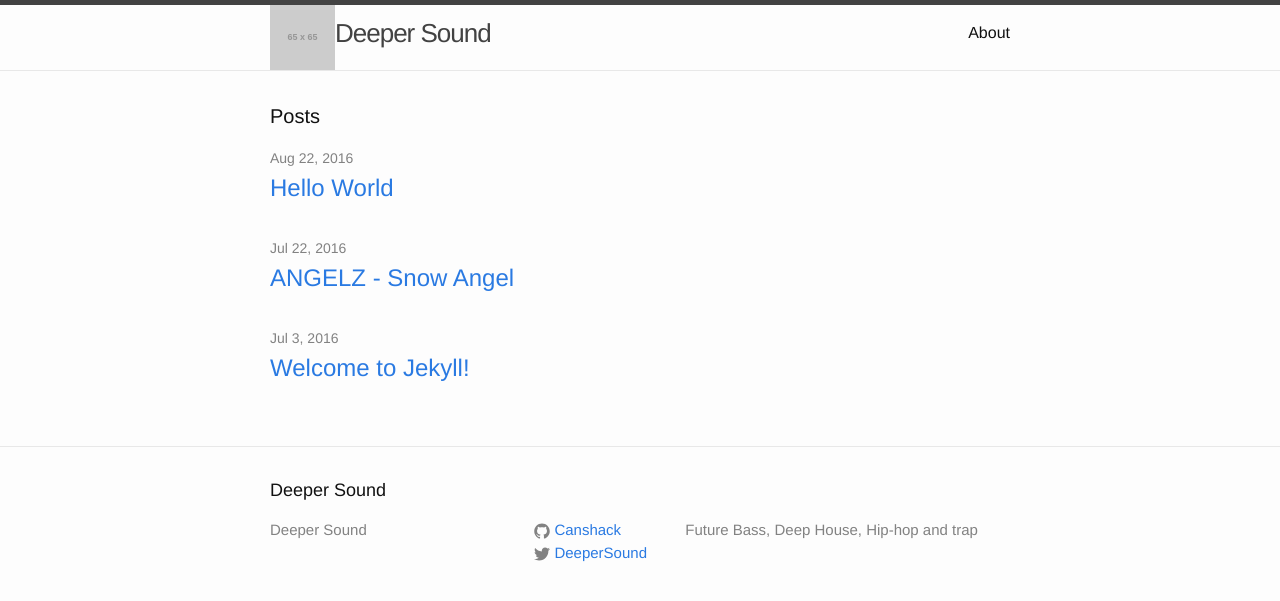
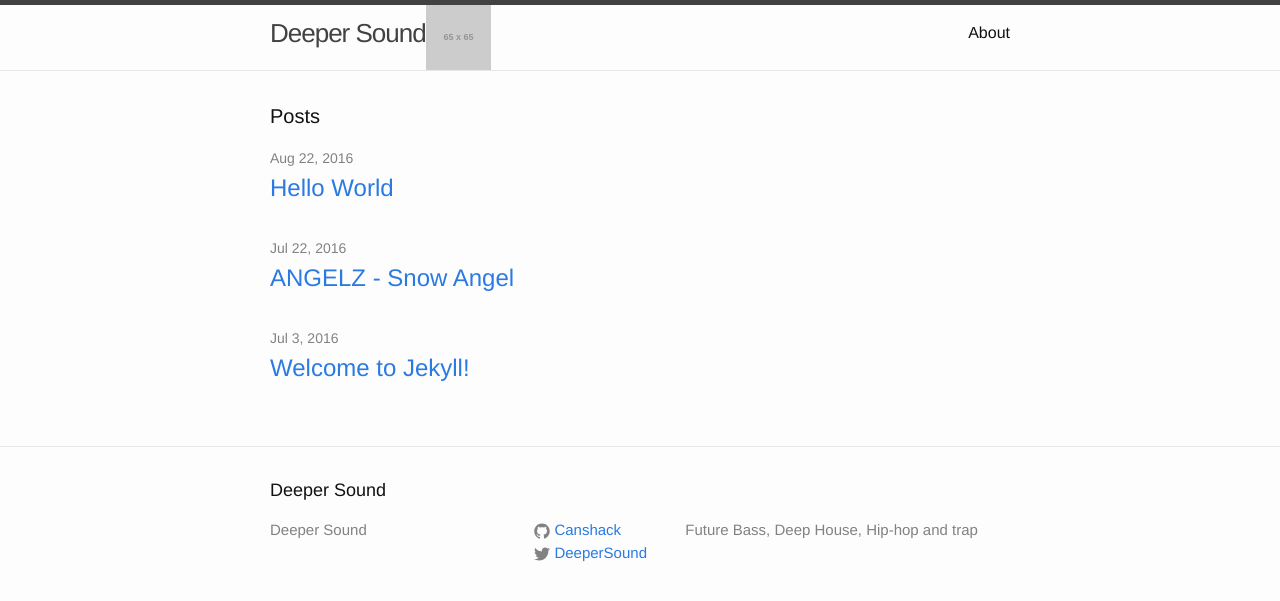
Before and after one commit to tfrenchy/Canshack.github.io, a Jekyll site: the page built from index.html, in a window 1280 px wide. Shown: the top 601 px of the page. Built offline with Jekyll 4.4.1, drawn with Linux system fonts in a browser that asks for light colours.

Commit message:
Update _layout.scss

```diff
--- a/_sass/_layout.scss
+++ b/_sass/_layout.scss
@@ -11,7 +11,7 @@
 }
 .head-logo {
     border: 2px;
-    float: left;
+    left: 10px;
 }
 .site-title {
     font-size: 26px;
```
